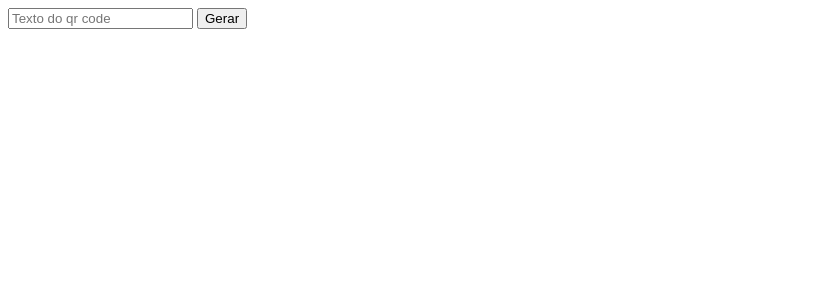
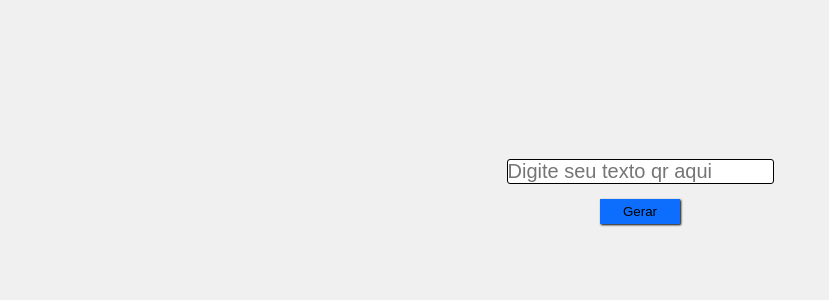
Before and after one commit to cesario-neto/qr-generator, a Flask app: page / in a window 1280 px wide. Shown: the top 300 px of the page, without its empty margins (0-829 px from the left). Run offline with Flask 3, Linux system fonts and the light colour scheme.

Commit message:
styling page

```diff
--- a/frontend/static/assets/css/style.css
+++ b/frontend/static/assets/css/style.css
@@ -0,0 +1,79 @@
+:root {
+    --bg-color: #F0F0F0;
+    --btn-color: #0d6efd;
+}
+
+* {
+    margin: 0;
+    padding: 0;
+}
+
+body, html {
+    min-height: 100vh;
+    background-color: var(--bg-color);
+}
+
+.container {
+    width: 80%;
+    margin: auto;
+    text-align: center;
+}
+
+.main-content {
+    display: flex;
+    justify-content: center;
+    gap: 20px;
+    padding-top: 9em;
+}
+
+.qr-form {
+    /* margin: auto; */
+    margin: auto 0px;
+}
+
+.form-group {
+    display: flex;
+    flex-direction: column;
+    width: 100%;
+}
+
+.form-group__input {
+    margin: 15px 0px;
+    font-size: 20px;
+    border-radius: 3px;
+    border: 1px solid black;
+}
+
+.form-group__btn {
+    width: 30%;
+    margin: auto;
+    background-color: var(--btn-color);
+    border: none;
+    padding: 5px 10px;
+    box-shadow: 1px 1px 2px;
+    overflow: hidden;
+}
+
+.form-group__btn:hover {
+    cursor: pointer;
+}
+
+.form-group__btn:active {
+    box-shadow: 1px 1px 5px inset;
+}
+
+.qr-img > img {
+    width: 100%;
+}
+
+@media screen and (max-width: 570px) {
+    .form-group__btn {
+        width: 20%;
+    }
+}
+
+@media screen and (max-width: 340px) {
+    .form-group__btn {
+        width: 30%;
+    }
+}
--- a/frontend/templates/index.html
+++ b/frontend/templates/index.html
@@ -1,19 +1,30 @@
 <!DOCTYPE html>
 <html lang="en">
+
 <head>
     <meta charset="UTF-8">
     <meta name="viewport" content="width=device-width, initial-scale=1.0">
-    <title>Gerador de qrcode</title>
+    <title>Gerador de código qr</title>
+    <link rel="stylesheet" href="{{ url_for('static', filename='assets/css/style.css') }}">
 </head>
+
 <body>
-    <form action="/qr-generator" method="post">
-        <input type="text" name="qr_name" placeholder="Texto do qr code">
-        <button type="submit">Gerar</button>
-    </form>
-
-    {% if context.have_qr %}
-        <img src="{{ url_for('static', filename=context.qr_code) }}" alt="">
-    {% endif %}
+    <div class="container">
+        <div class="main-content">
+            <div class="qr-form">
+                <form action="/qr-generator" method="post" class="form-group">
+                    <input type="text" name="qr_name" placeholder="Digite seu texto qr aqui" class="form-group__input">
+                    <button type="submit" class="form-group__btn">Gerar</button>
+                </form>
+            </div>
+            {% if context.have_qr %}
+                <div class="qr-img">
+                    <img src="{{ url_for('static', filename=context.qr_code) }}" alt="">
+                </div>
+            {% endif %}
+        </div>
+    </div>
 
 </body>
+
 </html>
```
